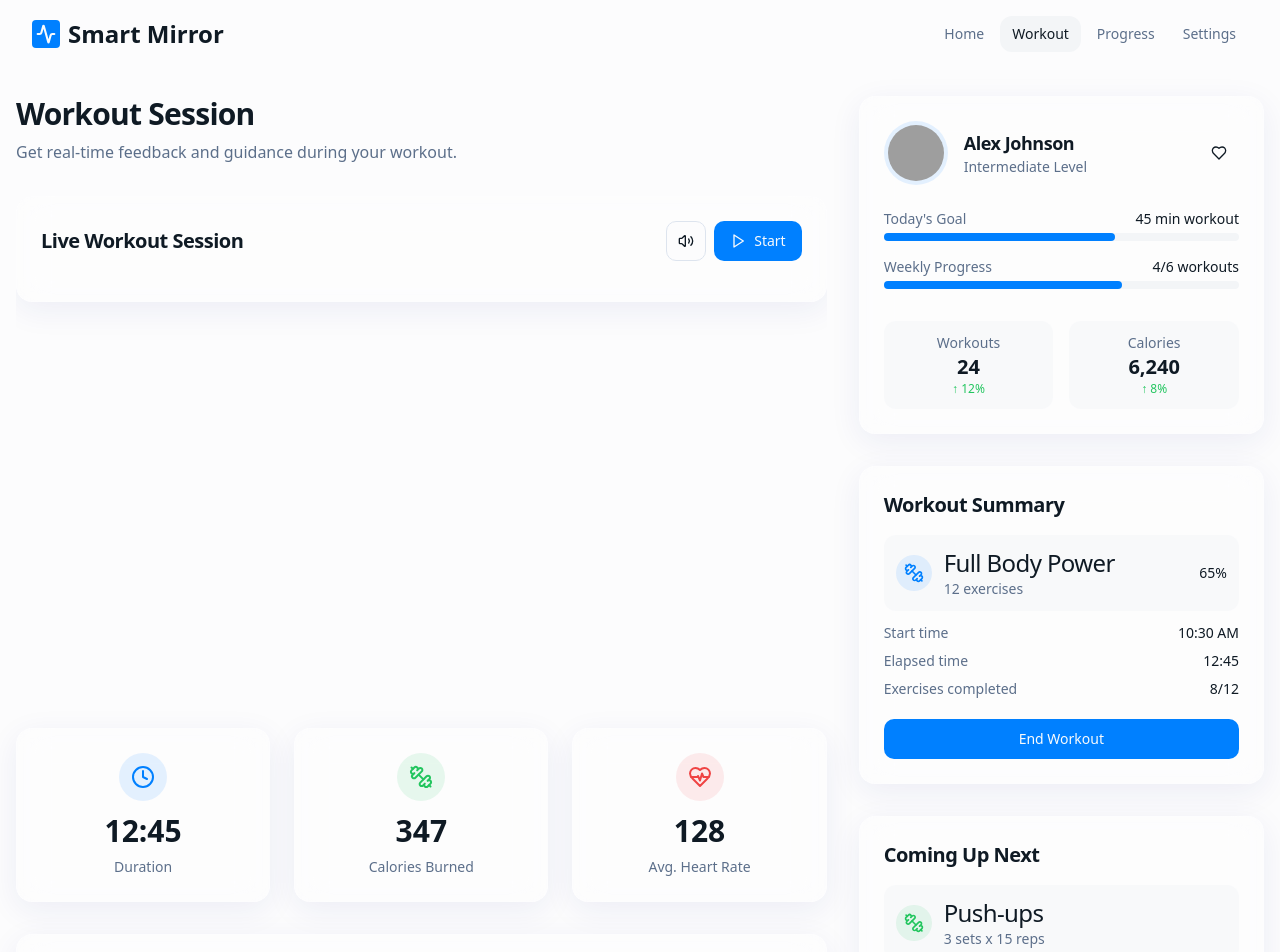
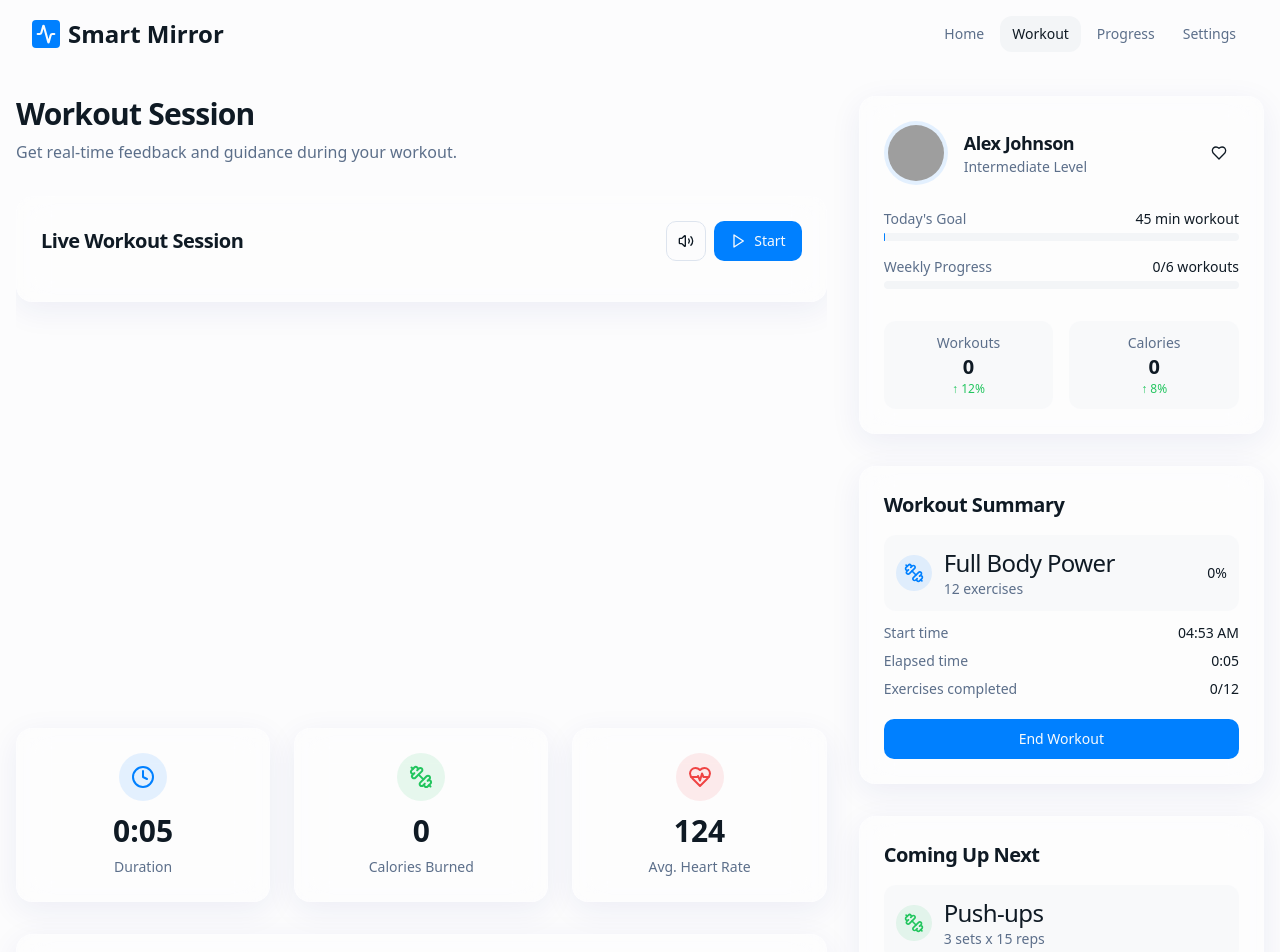
Before and after one commit to vijaygowtham13/smart-mirror-fitness-coach, a React (Vite) app: page /workout in a window 1280 px wide. Shown: the top 952 px of the page. Built offline with nearby package versions, Linux system fonts and the light colour scheme; grey boxes are pictures that could not be loaded.

Commit message:
Add user tracking
Add functionality to track user activity in real time.

```diff
--- a/src/pages/WorkoutSession.tsx
+++ b/src/pages/WorkoutSession.tsx
@@ -1,5 +1,4 @@
-
-import React from "react";
+import React, { useState, useEffect } from "react";
 import Header from "@/components/layout/Header";
 import Footer from "@/components/layout/Footer";
 import PoseDetection from "@/components/workout/PoseDetection";
@@ -7,8 +6,100 @@ import WorkoutRecommendations from "@/components/workout/WorkoutRecommendations"
 import BlurredCard from "@/components/ui/BlurredCard";
 import { Button } from "@/components/ui/button";
 import { Check, Clock, Dumbbell, User, Heart, HeartPulse, Volume2, List, MoreHorizontal } from "lucide-react";
+import { useToast } from "@/hooks/use-toast";
+
+interface WorkoutMetrics {
+  duration: number;
+  caloriesBurned: number;
+  heartRate: number;
+  exercisesCompleted: number;
+  totalExercises: number;
+}
 
 const WorkoutSession = () => {
+  const { toast } = useToast();
+  const [metrics, setMetrics] = useState<WorkoutMetrics>({
+    duration: 0,
+    caloriesBurned: 0,
+    heartRate: 0,
+    exercisesCompleted: 0,
+    totalExercises: 12
+  });
+
+  const [isWorkoutActive, setIsWorkoutActive] = useState(true);
+  const [currentSet, setCurrentSet] = useState(3);
+  const [currentSetProgress, setCurrentSetProgress] = useState(45);
+
+  const formatDuration = (seconds: number) => {
+    const mins = Math.floor(seconds / 60);
+    const secs = seconds % 60;
+    return `${mins}:${secs < 10 ? '0' : ''}${secs}`;
+  };
+
+  useEffect(() => {
+    if (!isWorkoutActive) return;
+
+    const interval = setInterval(() => {
+      setMetrics(prev => {
+        const newDuration = prev.duration + 1;
+        const newCalories = Math.floor(newDuration * 0.15);
+        const newHeartRate = 120 + Math.floor(Math.sin(newDuration * 0.05) * 10) + Math.floor(Math.random() * 10);
+        const newSetProgress = (currentSetProgress + 1) % 100;
+
+        if (newSetProgress === 0) {
+          toast({
+            title: "Set completed!",
+            description: `You've completed set ${currentSet} of your current exercise.`,
+          });
+
+          if (currentSet === 3) {
+            return {
+              ...prev,
+              duration: newDuration,
+              caloriesBurned: newCalories,
+              heartRate: newHeartRate,
+              exercisesCompleted: Math.min(prev.exercisesCompleted + 1, prev.totalExercises)
+            };
+          }
+
+          setCurrentSet(prev => prev < 3 ? prev + 1 : 1);
+        }
+
+        setCurrentSetProgress(newSetProgress);
+
+        return {
+          ...prev,
+          duration: newDuration,
+          caloriesBurned: newCalories,
+          heartRate: newHeartRate
+        };
+      });
+    }, 1000);
+
+    return () => clearInterval(interval);
+  }, [isWorkoutActive, currentSet, currentSetProgress, toast]);
+
+  const handleEndWorkout = () => {
+    setIsWorkoutActive(false);
+    toast({
+      title: "Workout completed!",
+      description: `You burned ${metrics.caloriesBurned} calories in ${formatDuration(metrics.duration)}.`,
+    });
+  };
+
+  const handleCompleteExercise = () => {
+    setCurrentSet(1);
+    setCurrentSetProgress(0);
+    setMetrics(prev => ({
+      ...prev,
+      exercisesCompleted: Math.min(prev.exercisesCompleted + 1, prev.totalExercises)
+    }));
+    toast({
+      title: "Exercise completed!",
+      description: "Great job! Moving to the next exercise.",
+    });
+  };
+
   return (
     <div className="min-h-screen flex flex-col">
       <Header />
@@ -16,7 +107,6 @@ const WorkoutSession = () => {
       <main className="flex-1 pt-24 pb-16">
         <div className="container mx-auto px-4">
           <div className="flex flex-col lg:flex-row gap-8">
-            {/* Main content */}
             <div className="lg:w-2/3">
               <div className="mb-8">
                 <h1 className="text-3xl font-bold mb-2">Workout Session</h1>
@@ -30,7 +120,7 @@ const WorkoutSession = () => {
                   <div className="bg-primary/10 p-3 rounded-full mb-1">
                     <Clock className="h-6 w-6 text-primary" />
                   </div>
-                  <div className="text-3xl font-semibold">12:45</div>
+                  <div className="text-3xl font-semibold">{formatDuration(metrics.duration)}</div>
                   <div className="text-sm text-muted-foreground">Duration</div>
                 </BlurredCard>
 
@@ -38,7 +128,7 @@ const WorkoutSession = () => {
                   <div className="bg-green-500/10 p-3 rounded-full mb-1">
                     <Dumbbell className="h-6 w-6 text-green-500" />
                   </div>
-                  <div className="text-3xl font-semibold">347</div>
+                  <div className="text-3xl font-semibold">{metrics.caloriesBurned}</div>
                   <div className="text-sm text-muted-foreground">Calories Burned</div>
                 </BlurredCard>
 
@@ -46,12 +136,11 @@ const WorkoutSession = () => {
                   <div className="bg-red-500/10 p-3 rounded-full mb-1">
                     <HeartPulse className="h-6 w-6 text-red-500" />
                   </div>
-                  <div className="text-3xl font-semibold">128</div>
+                  <div className="text-3xl font-semibold">{metrics.heartRate}</div>
                   <div className="text-sm text-muted-foreground">Avg. Heart Rate</div>
                 </BlurredCard>
               </div>
 
-              {/* Exercise progress */}
               <BlurredCard className="mb-8">
                 <div className="flex justify-between items-center mb-4">
                   <h3 className="text-xl font-semibold">Current Exercise</h3>
@@ -77,7 +166,7 @@ const WorkoutSession = () => {
                     <Button size="sm" variant="outline" className="gap-1">
                       <Volume2 className="h-4 w-4" /> Guide
                     </Button>
-                    <Button size="sm" className="gap-1">
+                    <Button size="sm" className="gap-1" onClick={handleCompleteExercise}>
                       <Check className="h-4 w-4" /> Complete
                     </Button>
                   </div>
@@ -114,13 +203,12 @@ const WorkoutSession = () => {
                       <span className="text-muted-foreground">In Progress</span>
                     </div>
                     <div className="w-full h-2 bg-secondary rounded-full">
-                      <div className="h-full bg-primary rounded-full" style={{ width: "45%" }}></div>
+                      <div className="h-full bg-primary rounded-full" style={{ width: `${currentSetProgress}%` }}></div>
                     </div>
                   </div>
                 </div>
               </BlurredCard>
 
-              {/* AI Feedback */}
               <BlurredCard>
                 <h3 className="text-xl font-semibold mb-4">AI Form Feedback</h3>
 
@@ -158,7 +246,6 @@ const WorkoutSession = () => {
               </BlurredCard>
             </div>
 
-            {/* Sidebar */}
             <div className="lg:w-1/3 space-y-8">
               <BlurredCard>
                 <div className="flex items-center mb-6">
@@ -185,29 +272,31 @@ const WorkoutSession = () => {
                       <span className="font-medium">45 min workout</span>
                     </div>
                     <div className="w-full h-2 bg-secondary rounded-full">
-                      <div className="h-full bg-primary rounded-full" style={{ width: "65%" }}></div>
+                      <div className="h-full bg-primary rounded-full"
+                           style={{ width: `${Math.min((metrics.duration / (45 * 60)) * 100, 100)}%` }}></div>
                     </div>
                   </div>
 
                   <div>
                     <div className="flex justify-between text-sm mb-1">
                       <span className="text-muted-foreground">Weekly Progress</span>
-                      <span className="font-medium">4/6 workouts</span>
+                      <span className="font-medium">{metrics.exercisesCompleted}/6 workouts</span>
                     </div>
                     <div className="w-full h-2 bg-secondary rounded-full">
-                      <div className="h-full bg-primary rounded-full" style={{ width: "67%" }}></div>
+                      <div className="h-full bg-primary rounded-full"
+                           style={{ width: `${(metrics.exercisesCompleted / 6) * 100}%` }}></div>
                     </div>
                   </div>
 
                   <div className="pt-4 grid grid-cols-2 gap-4">
                     <div className="text-center p-3 bg-secondary/50 rounded-lg">
                       <p className="text-sm text-muted-foreground">Workouts</p>
-                      <p className="text-xl font-semibold">24</p>
+                      <p className="text-xl font-semibold">{metrics.exercisesCompleted}</p>
                       <p className="text-xs text-green-500">↑ 12%</p>
                     </div>
                     <div className="text-center p-3 bg-secondary/50 rounded-lg">
                       <p className="text-sm text-muted-foreground">Calories</p>
-                      <p className="text-xl font-semibold">6,240</p>
+                      <p className="text-xl font-semibold">{metrics.caloriesBurned}</p>
                       <p className="text-xs text-green-500">↑ 8%</p>
                     </div>
                   </div>
@@ -225,29 +314,29 @@ const WorkoutSession = () => {
                       </div>
                       <div>
                         <h4 className="font-medium">Full Body Power</h4>
-                        <p className="text-sm text-muted-foreground">12 exercises</p>
+                        <p className="text-sm text-muted-foreground">{metrics.totalExercises} exercises</p>
                       </div>
                     </div>
-                    <div className="text-sm">65%</div>
+                    <div className="text-sm">{Math.round((metrics.exercisesCompleted / metrics.totalExercises) * 100)}%</div>
                   </div>
 
                   <div className="space-y-2">
                     <div className="flex justify-between text-sm">
                       <span className="text-muted-foreground">Start time</span>
-                      <span>10:30 AM</span>
+                      <span>{new Date().toLocaleTimeString([], {hour: '2-digit', minute:'2-digit'})}</span>
                     </div>
                     <div className="flex justify-between text-sm">
                       <span className="text-muted-foreground">Elapsed time</span>
-                      <span>12:45</span>
+                      <span>{formatDuration(metrics.duration)}</span>
                     </div>
                     <div className="flex justify-between text-sm">
                       <span className="text-muted-foreground">Exercises completed</span>
-                      <span>8/12</span>
+                      <span>{metrics.exercisesCompleted}/{metrics.totalExercises}</span>
                     </div>
                   </div>
 
                   <div className="pt-2">
-                    <Button className="w-full">End Workout</Button>
+                    <Button className="w-full" onClick={handleEndWorkout}>End Workout</Button>
                   </div>
                 </div>
               </BlurredCard>
```
